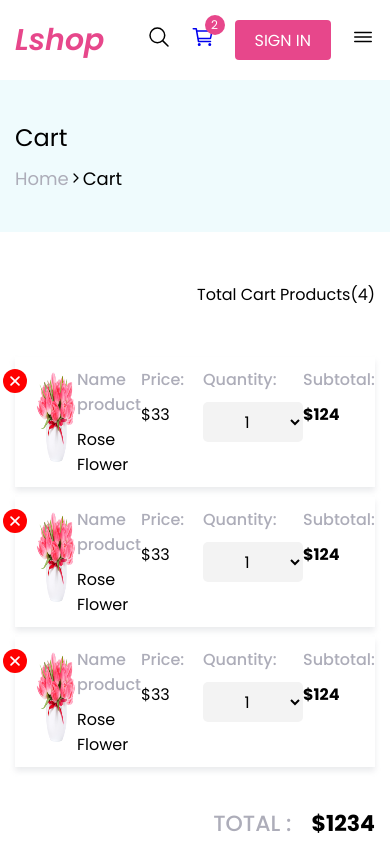
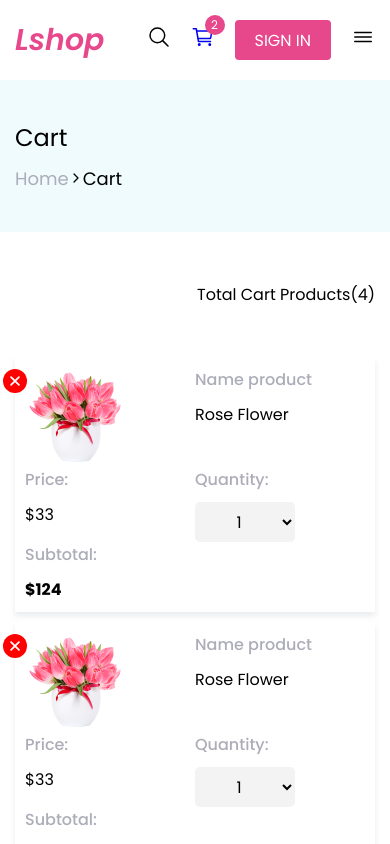
Before and after one commit to lamhoang1256/flower-shopping, a React (Create React App) app: page /cart in a window 390 px wide. Shown: the top 844 px of the page. Built offline with nearby package versions, Linux system fonts and the light colour scheme.

Commit message:
add responsive for Cart page

```diff
--- a/src/Pages/Cart/cart.scss
+++ b/src/Pages/Cart/cart.scss
@@ -12,10 +12,13 @@
     display: grid;
     grid-template-columns: repeat(5, 1fr);
     grid-gap: 0;
-    padding: 10px 0;
+    padding: 10px;
     margin-top: 10px;
     box-shadow: rgba(149, 157, 165, 0.2) 0px 4px 6px;
     // border-bottom: 1px solid $gray-light;
+    @media screen and (max-width: 767.98px) {
+      grid-template-columns: repeat(2, 1fr);
+    }
   }
   &__name,
   &__price,
@@ -35,7 +38,6 @@
     }
   }
   &__image {
-    padding-left: 20px;
     img {
       width: 100px;
       height: 100px;
--- a/src/Pages/Home/home.scss
+++ b/src/Pages/Home/home.scss
@@ -105,7 +105,7 @@
   background-color: #eeebee;
   background-position: center;
   &__container {
-    height: 460px;
+    min-height: 460px;
     display: flex;
     justify-content: space-between;
     align-items: center;
```
